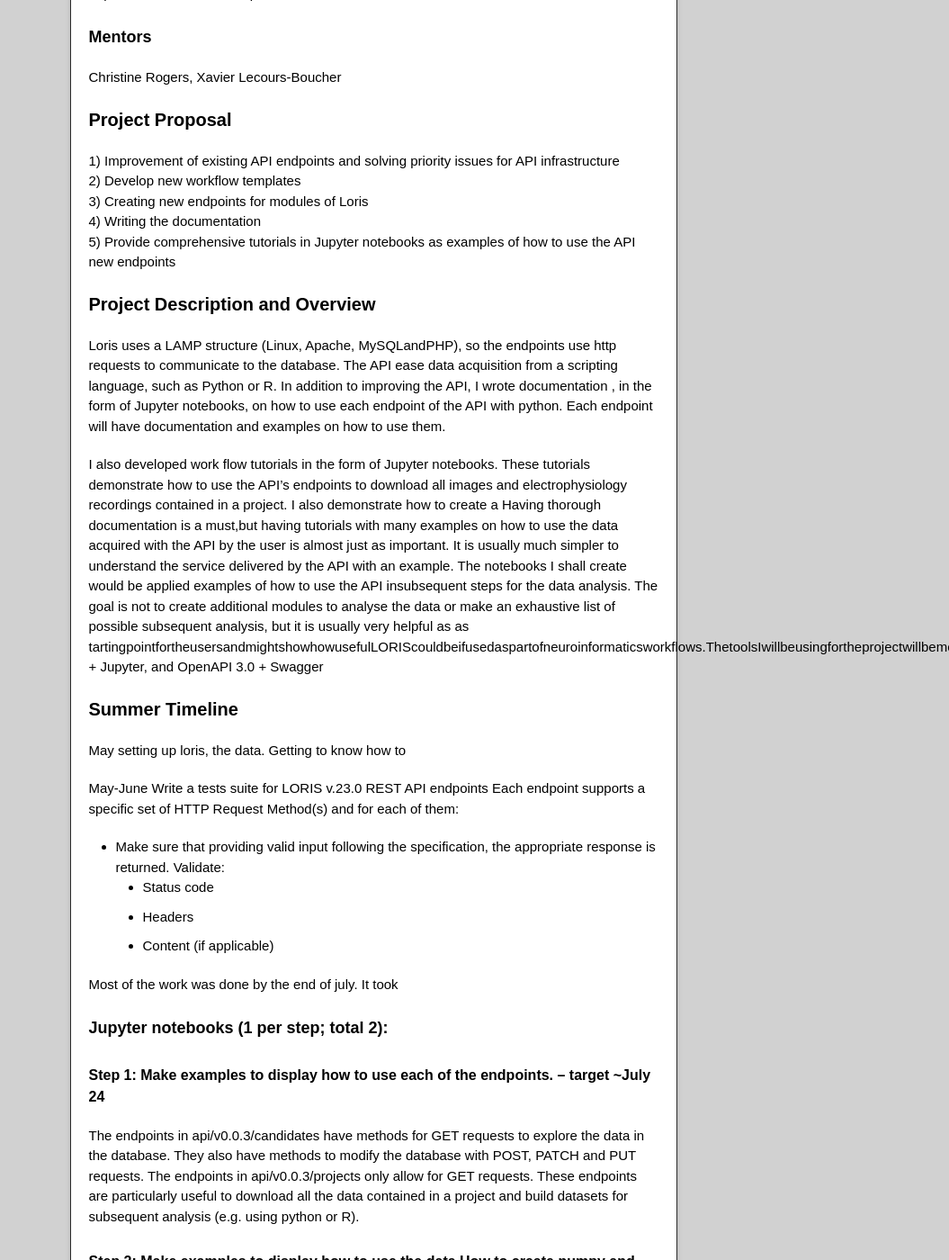
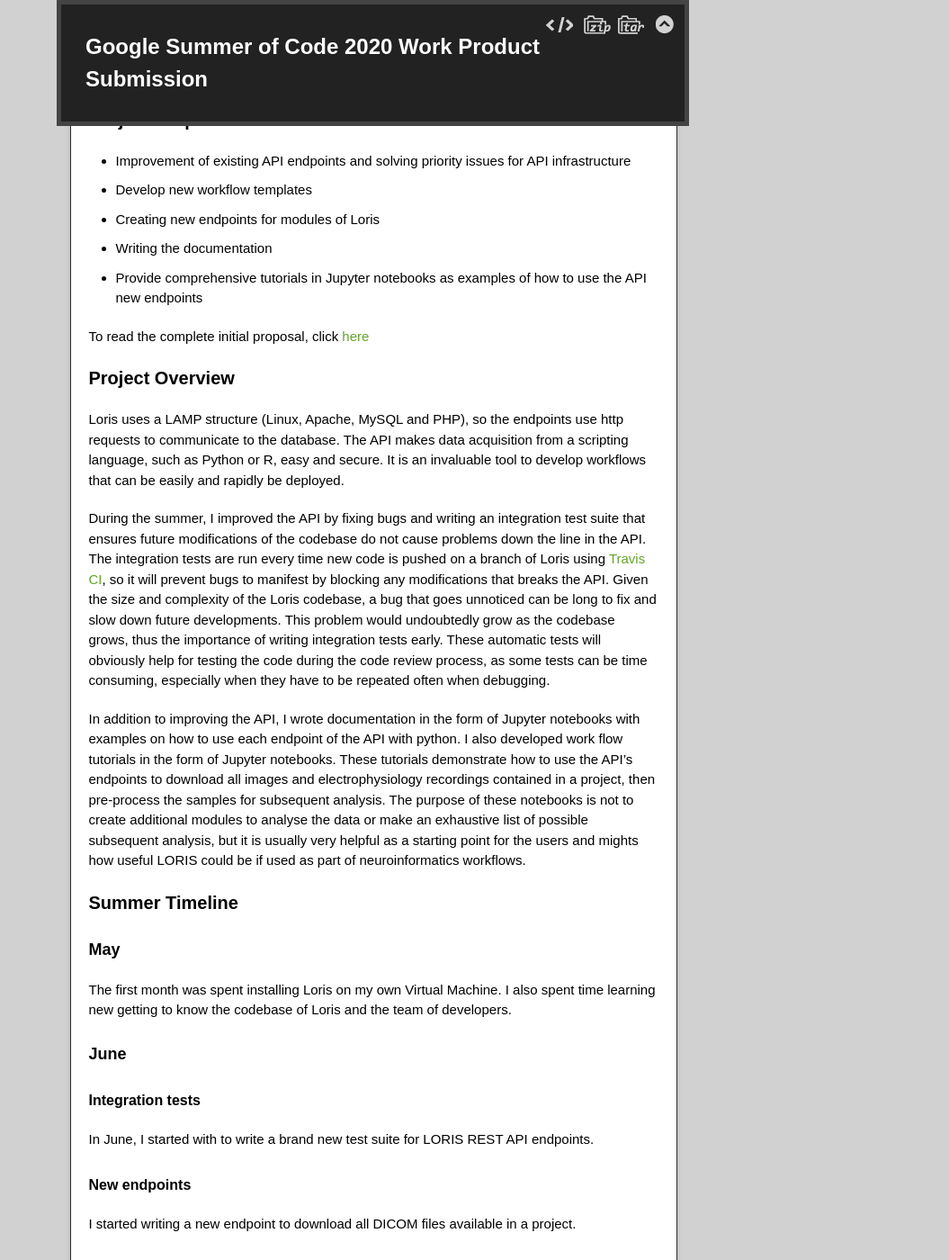
Before and after one commit to spell00/spell.github.io, a Jekyll site: the page built from pages/gsoc-2020.md, in a window 1280 px wide and 1400 px high, scrolled down 821 px. Shown: the whole window at 90% size, without its empty margins (225-1280 px from the left). Built offline with Jekyll 4.4.1, drawn with Linux system fonts in a browser that asks for light colours; our own code applies the rules of GitHub Pages for plain Markdown files; some of the changed text lies outside the part shown.

Commit message:
Draft finished!

```diff
--- a/pages/gsoc-2020.md
+++ b/pages/gsoc-2020.md
@@ -21,90 +21,95 @@ Improve [LORIS](http://loris.ca/) API development and documentation
 Christine Rogers, Xavier Lecours-Boucher
 
 ### Project Proposal
-1) Improvement of existing API endpoints and solving priority issues for API infrastructure <br/>
-2) Develop new workflow templates <br/>
-3) Creating new endpoints for modules of Loris <br/>
-4) Writing the documentation <br/>
-5) Provide comprehensive tutorials in Jupyter notebooks as examples of how to use the API new endpoints
+- Improvement of existing API endpoints and solving priority issues for API infrastructure <br/>
+- Develop new workflow templates <br/>
+- Creating new endpoints for modules of Loris <br/>
+- Writing the documentation <br/>
+- Provide comprehensive tutorials in Jupyter notebooks as examples of how to use the API new endpoints <br/>
 
+To read the complete initial proposal, click [here](https://summerofcode.withgoogle.com/dashboard/project/6754286073020416/details/)
 
-### Project Description and Overview
+### Project Overview
 
-Loris uses a LAMP structure (Linux, Apache, MySQLandPHP), so the endpoints use http requests to communicate to the
-database. The API ease data acquisition from a scripting language, such as Python or R. In addition to improving the
-API, I wrote documentation , in the form of Jupyter notebooks, on how to use each endpoint of the API with python.
-Each endpoint will have documentation and examples on how to use them.
+Loris uses a LAMP structure (Linux, Apache, MySQL and PHP), so the endpoints use http requests to communicate to the
+database. The API makes data acquisition from a scripting language, such as Python or R, easy and secure. It is an
+invaluable tool to develop workflows that can be easily and rapidly be deployed.
 
-I also developed work flow tutorials in the form of Jupyter notebooks. These tutorials demonstrate how to use the
-API's endpoints to download all images and electrophysiology recordings contained in a project. I also demonstrate how
-to create a
- Having thorough documentation
-is a must,but having tutorials with many examples on how to use the data acquired with the API by the user is almost
-just as important. It is usually much simpler to understand the service delivered by the API with an example.
-The notebooks I shall create would be applied examples of how to use the API insubsequent steps for the data analysis.
-The goal is not to create additional modules to analyse the data or make an exhaustive list of possible subsequent
-analysis, but it is usually very helpful as as tartingpointfortheusersandmightshowhowusefulLORIScouldbeifusedaspartofneuroinformaticsworkflows.ThetoolsIwillbeusingfortheprojectwillbemostly:HTTP,PHP,REST,PSR15,python + Jupyter,  and OpenAPI 3.0 + Swagger
+During the summer, I improved the API by fixing bugs and writing an integration test suite that ensures future
+modifications of the codebase do not cause problems down the line in the API. The integration tests are run every
+time new code is pushed on a branch of Loris using [Travis CI](https://travis-ci.org/), so it will prevent bugs to
+manifest by blocking any modifications that breaks the API. Given the size and complexity of the Loris codebase, a bug
+that goes unnoticed can be long to fix and slow down future developments. This problem would undoubtedly grow as the
+codebase grows, thus the importance of writing integration tests early. These automatic tests will obviously help for
+testing the code during the code review process, as some tests can be time consuming, especially when they have to be
+repeated often when debugging.
+
+In addition to improving the API, I wrote documentation in the form of Jupyter notebooks with examples
+on how to use each endpoint of the API with python. I also developed work flow tutorials in the form of Jupyter
+notebooks. These tutorials demonstrate how to use the API's endpoints to download all images and electrophysiology
+recordings contained in a project, then pre-process the samples for subsequent analysis. The purpose of these
+notebooks is not to create additional modules to analyse the data or make an exhaustive list of possible subsequent
+analysis, but it is usually very helpful as a starting point for the users and mights how useful LORIS could be if
+used as part of neuroinformatics workflows.
 
 ### Summer Timeline
-May
-setting up loris, the data. Getting to know how to
+#### May
+The first month was spent installing Loris on my own Virtual Machine. I also spent time learning new
+getting to know the codebase
+of Loris and the team of developers.
 
-May-June
-Write a tests suite for LORIS v.23.0 REST API endpoints
-Each endpoint supports a specific set of HTTP Request Method(s) and for each of them:
-- Make sure that providing valid input following the specification, the appropriate response is returned. Validate:
-    - Status code
-    - Headers
-    - Content (if applicable)
+#### June
+##### Integration tests
+In June, I started with to write a brand new test suite for LORIS REST API endpoints.
 
-Most of the work was done by the end of july. It took
+##### New endpoints
+I started writing a new endpoint to download all DICOM files available in a project.
 
-#### Jupyter notebooks (1 per step; total 2):
+#### July
 
-##### Step 1: Make examples to display how to use each of the endpoints. -- target ~July 24
+##### Integration tests
+Most of the work was done by the end of july, but it was merged on August 27th, mostly because of reasons related to the
+creation of a new integration test suite. More work needs to be done to cover all of the current endpoints, but testing
+of the API will now be more efficient and will make the development of new endpoints faster and safer not to break
+existing endpoints.
 
-The endpoints in api/v0.0.3/candidates have methods for GET requests to explore the data in the database. They also have methods to modify the database with POST, PATCH and PUT requests.
-The endpoints in  api/v0.0.3/projects only allow for GET requests. These endpoints are particularly useful to download all the data contained in a project and build datasets for subsequent analysis (e.g. using python or R).
+##### Jupyter notebooks
+I started working on the notebooks
+- The first notebook contains basic examples on how to use each endpoints.
+- The second notebook contains an example of a workflow to pre-process all the images downloaded with the API for
+subsequent analysis by the researchers using Loris.
 
-##### Step 2: Make examples to display how to use the data How to create numpy and pandas objects and subsequent analysis (using python, but it is possible to use R in jupyter notebooks too)
+##### New endpoints
+I continued the work started in June and started writing PUT and PATCH methods that were missing in one of the existing
+endpoints.
 
-Preprocessing      -- target ~July 31
-How to create numpy and pandas objects
-Normalisation and standardisation
-For Machine Learning: methods for data augmentation
+##### August
 
-Machine learning algorithms -- target if time available
-Examples of simple ML algorithms using sklearn (e.g. linear models, PCA...)
-Examples of simple Deep Learning algorithms that use data from a Loris instance (Convolutional Neural Networks for 3D images and EEG data, Recurrent Neural Networks to analyse longitudinal data)
+August was mostly dedicated to make sure all the work started in the previous months are finished and that
+most Pull Requests be merged by August 31st, or as close as possible to be merged.
 
+##### What will happen to open PRs?
 
+This Fall, I will still be part of the LORIS team. This time, my work will be part of an internship required to get my
+master's degree at the Université de Montréal. All the PRs opened at this moment are currently in the process of
+getting merged, but
 
 ### Summer project presentation (August 18th)
 
 On August 18th, I presented the work I have done on the API during my Google Summer of Code.
 
+## Summary
+### Merged Prs
 
-
-### Merged Prs
+[PR #6671](https://github.com/aces/Loris/pull/6671) Creation of a new integration test suite
+    - 44 endpoints tested (557 assertions)
+    - 16 endpoint tests skipped because of missing data in docker environment ([Issue #6909]())
 
 [PR #6601](https://github.com/aces/Loris/pull/6601) API Test Plan
 
 [PR #6672](https://github.com/aces/Loris/pull/6672) API Bugs fix
 
 [PR #6828](https://github.com/aces/Loris/pull/6828) Display error message when MINCToolsPath is not configured
-
-[PR #6671] (https://github.com/aces/Loris/pull/6671) Creation of a new integration test suite
-    • 44 endpoints tested (557 assertions)
-    • 16 endpoint tests skipped because of missing data in docker environment (Issue #6909)
-
-Developing a whole new integration tests suite for the API was not planned in the proposed project for the summer.
-The proposal included writing tests for the endpoints I would create, but it was not mentioned in the proposal I would
-be writing the whole integration test suite, even for the more than 60 already existing endpoints, with all the
-difficulties that come with starting the test suite. The plan was to write the tests imediatly when I create new
-endpoints, which after creating the integration test suite will be quite easy. What has taken a very long time was not
-in the writing of the tests themselves, but how to connect to the API successfully using the scripts for testing that
-already exist. Still, it has been an enriching experience, but this extra work turned out to be one of my main
-contribution for the summer.
 
 
 ### Open PRs
```
Also changed, not shown: other parts of pages/gsoc-2020.md (+3 -1 lines).
